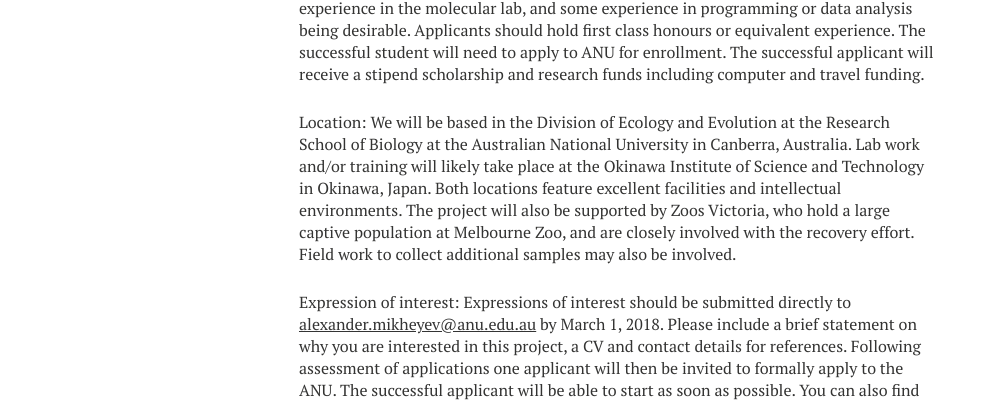
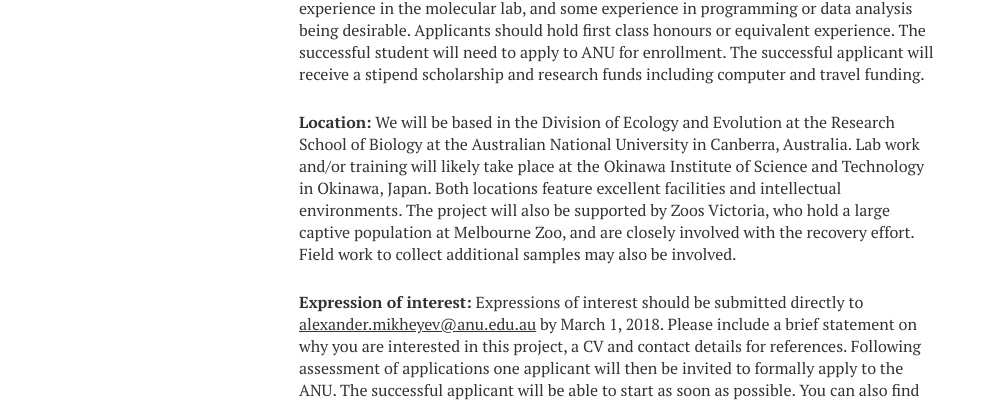
Before and after one commit to MikheyevLab/EcoEvoUnit, a Jekyll site: the page built from _posts/2018-01-27-phd-student-position-to-work-on-lord-howe-stick-insect.md, in a window 1280 px wide. Shown: the part 760-1162 px from the top of the page, without its empty margins (21-1018 px from the left). Built offline with Jekyll 4.4.1, drawn with Linux system fonts in a browser that asks for light colours; nearby versions of some CDN libraries; part of the change alters nothing that is shown.

```diff
--- a/_posts/2018-01-27-phd-student-position-to-work-on-lord-howe-stick-insect.md
+++ b/_posts/2018-01-27-phd-student-position-to-work-on-lord-howe-stick-insect.md
@@ -12,6 +12,6 @@ The Lord Howe Island Stick Insect, thought to be extinct but recently rediscover
 
 Suitable applicants need to be highly motivated with a strong academic and research background. Demonstrated ability to conduct independent research is required, with experience in the molecular lab, and some experience in programming or data analysis being desirable. Applicants should hold first class honours or equivalent experience. The successful student will need to apply to ANU for enrollment. The successful applicant will receive a stipend scholarship and research funds including computer and travel funding.
 
-Location: We will be based in the Division of Ecology and Evolution at the Research School of Biology at the Australian National University in Canberra, Australia. Lab work and/or training will likely take place at the Okinawa Institute of Science and Technology in Okinawa, Japan. Both locations feature excellent facilities and intellectual environments. The project will also be supported by Zoos Victoria, who hold a large captive population at Melbourne Zoo, and are closely involved with the recovery effort. Field work to collect additional samples may also be involved.
+**Location:** We will be based in the Division of Ecology and Evolution at the Research School of Biology at the Australian National University in Canberra, Australia. Lab work and/or training will likely take place at the Okinawa Institute of Science and Technology in Okinawa, Japan. Both locations feature excellent facilities and intellectual environments. The project will also be supported by Zoos Victoria, who hold a large captive population at Melbourne Zoo, and are closely involved with the recovery effort. Field work to collect additional samples may also be involved.
 
-Expression of interest: Expressions of interest should be submitted directly to <a href='ma&#105;l&#116;o&#58;a&#108;e&#120;ander&#46;&#37;6&#68;ik%68&#101;&#121;%&#54;5v&#64;&#37;61&#37;&#54;Eu&#46;%65du&#46;au'>&#97;le&#120;&#97;n&#100;&#101;r&#46;&#109;i&#107;h&#101;ye&#118;&#64;an&#117;&#46;&#101;du&#46;au</a> by March 1, 2018. Please include a brief statement on why you are interested in this project, a CV and contact details for references.  Following assessment of applications one applicant will then be invited to formally apply to the ANU. The successful applicant will be able to start as soon as possible. You can also find out more information about the graduate program [here](http://biology.anu.edu.au/education/degree-programs), by clicking on the "Higher Degree by Research" tab.
+**Expression of interest:** Expressions of interest should be submitted directly to <a href='ma&#105;l&#116;o&#58;a&#108;e&#120;ander&#46;&#37;6&#68;ik%68&#101;&#121;%&#54;5v&#64;&#37;61&#37;&#54;Eu&#46;%65du&#46;au'>&#97;le&#120;&#97;n&#100;&#101;r&#46;&#109;i&#107;h&#101;ye&#118;&#64;an&#117;&#46;&#101;du&#46;au</a> by March 1, 2018. Please include a brief statement on why you are interested in this project, a CV and contact details for references.  Following assessment of applications one applicant will then be invited to formally apply to the ANU. The successful applicant will be able to start as soon as possible. You can also find out more information about the graduate program [here](http://biology.anu.edu.au/education/degree-programs), by clicking on the "Higher Degree by Research" tab.
```
